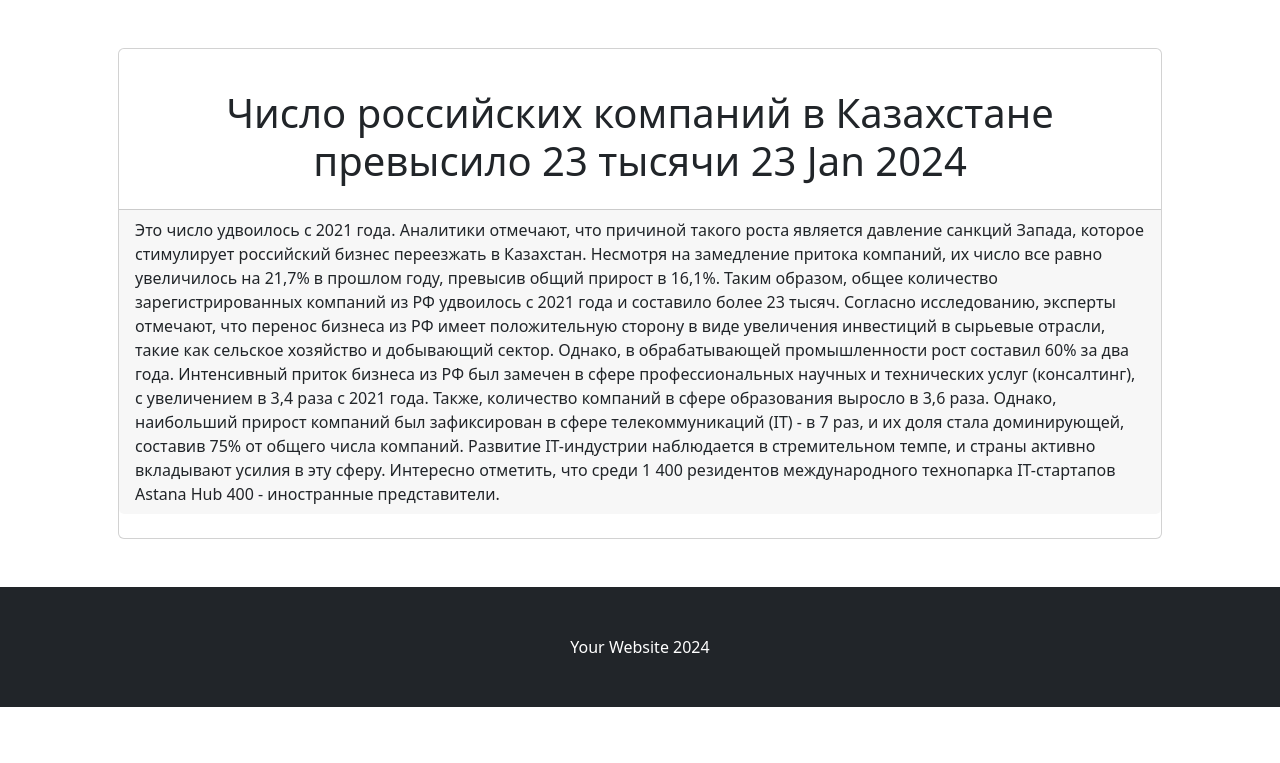
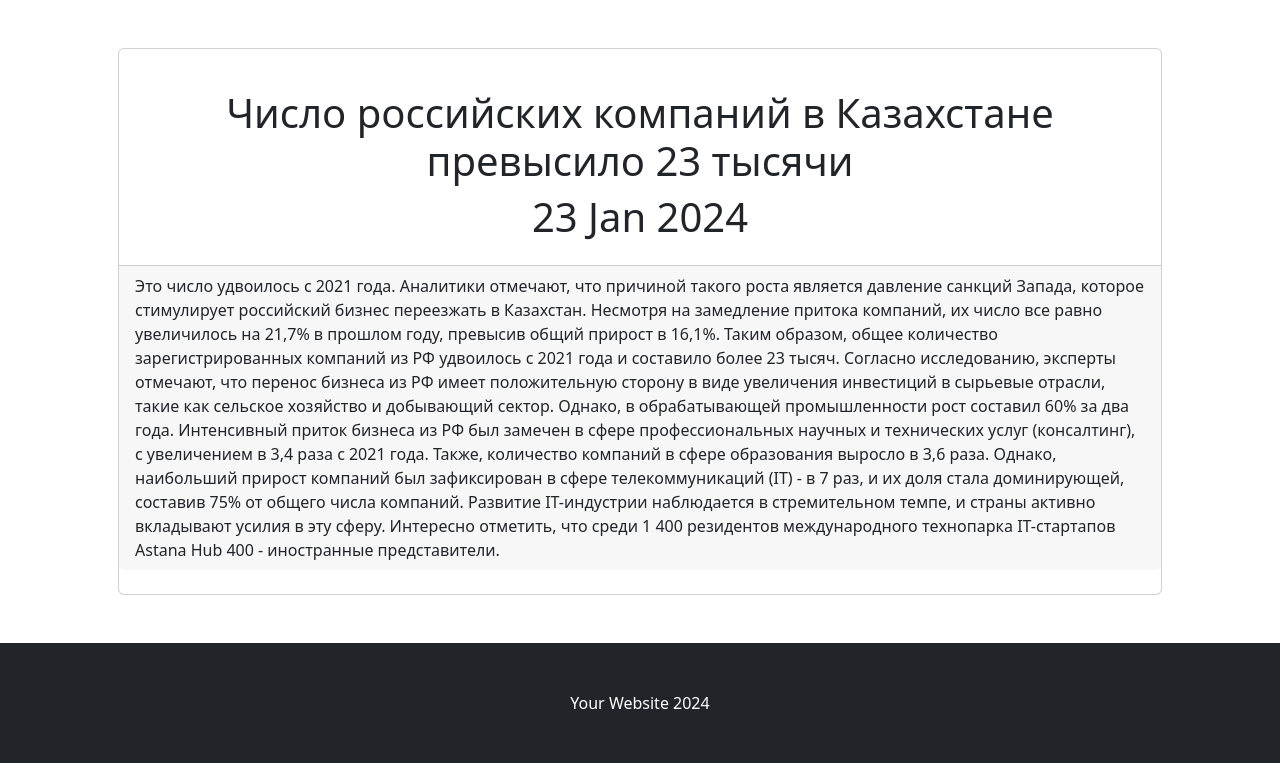
Before and after one commit to stanislav1800/news_portal_1, a Django app: page /news/4 in a window 1280 px wide. Shown: the part 56-819 px from the top of the page. Before the commit the page ends 763 px from the top, so only its background shows below. Run offline with Django 4.2, Linux system fonts and the light colour scheme; data comes from the database, SQL or seed files in the repository; some libraries are stand-ins or nearby versions.

Commit message:
Update post.html

```diff
--- a/news_portal/templates/post.html
+++ b/news_portal/templates/post.html
@@ -9,7 +9,8 @@ News
 {% block content %}
 <div class="card   my-5 py-4 ">
     <div class="card-body text-center">
-        <h1 class="font-weight-light">{{ post.heading|censor }} {{ post.date|date:'d M Y' }}</h1>
+        <h1 class="font-weight-light">{{ post.heading|censor }}</h1>
+        <h1>    {{ post.date|date:'d M Y' }}</h1>
     </div>
     <div class="card-footer">
         <p class="card-text">{{ post.text|censor }}</p>
```
